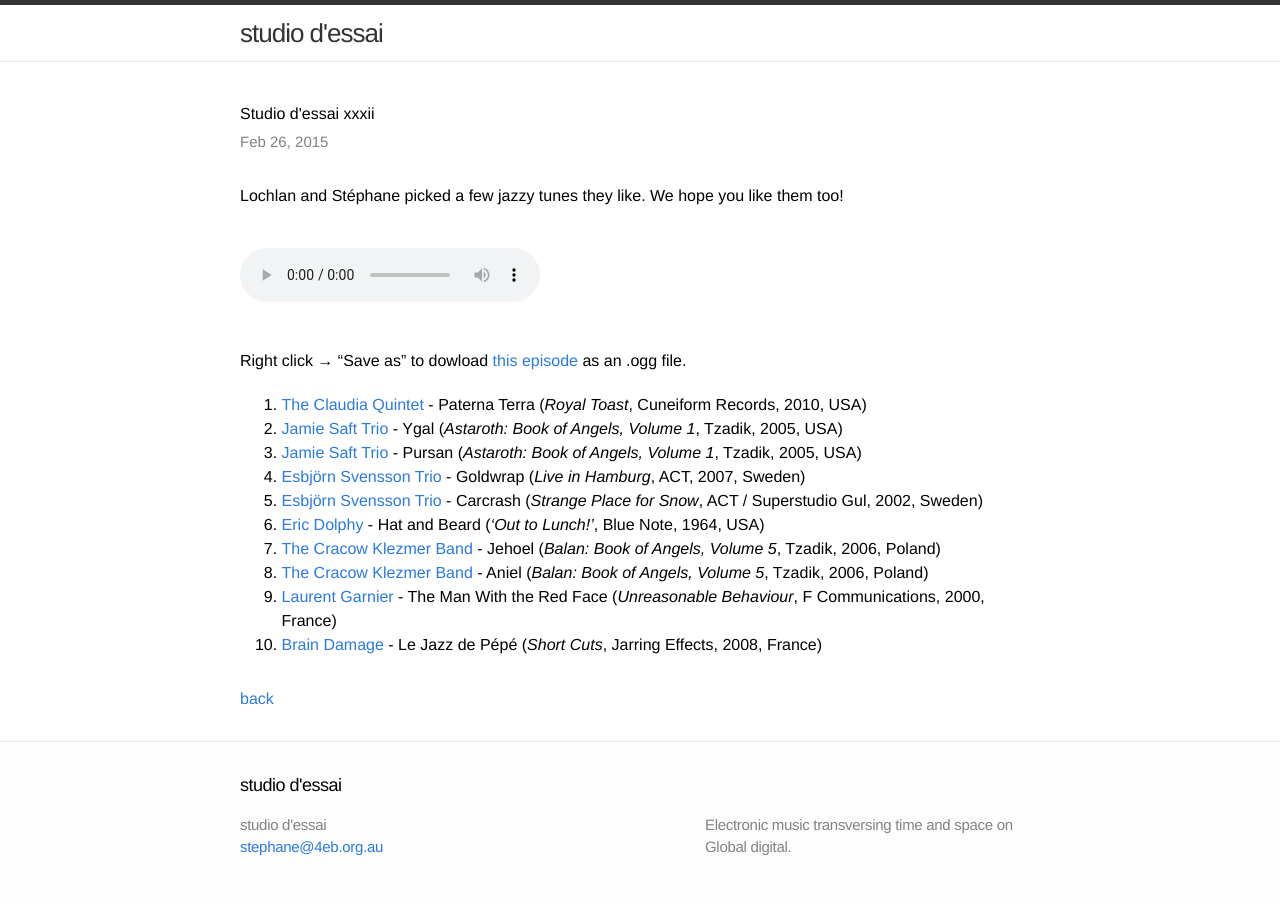
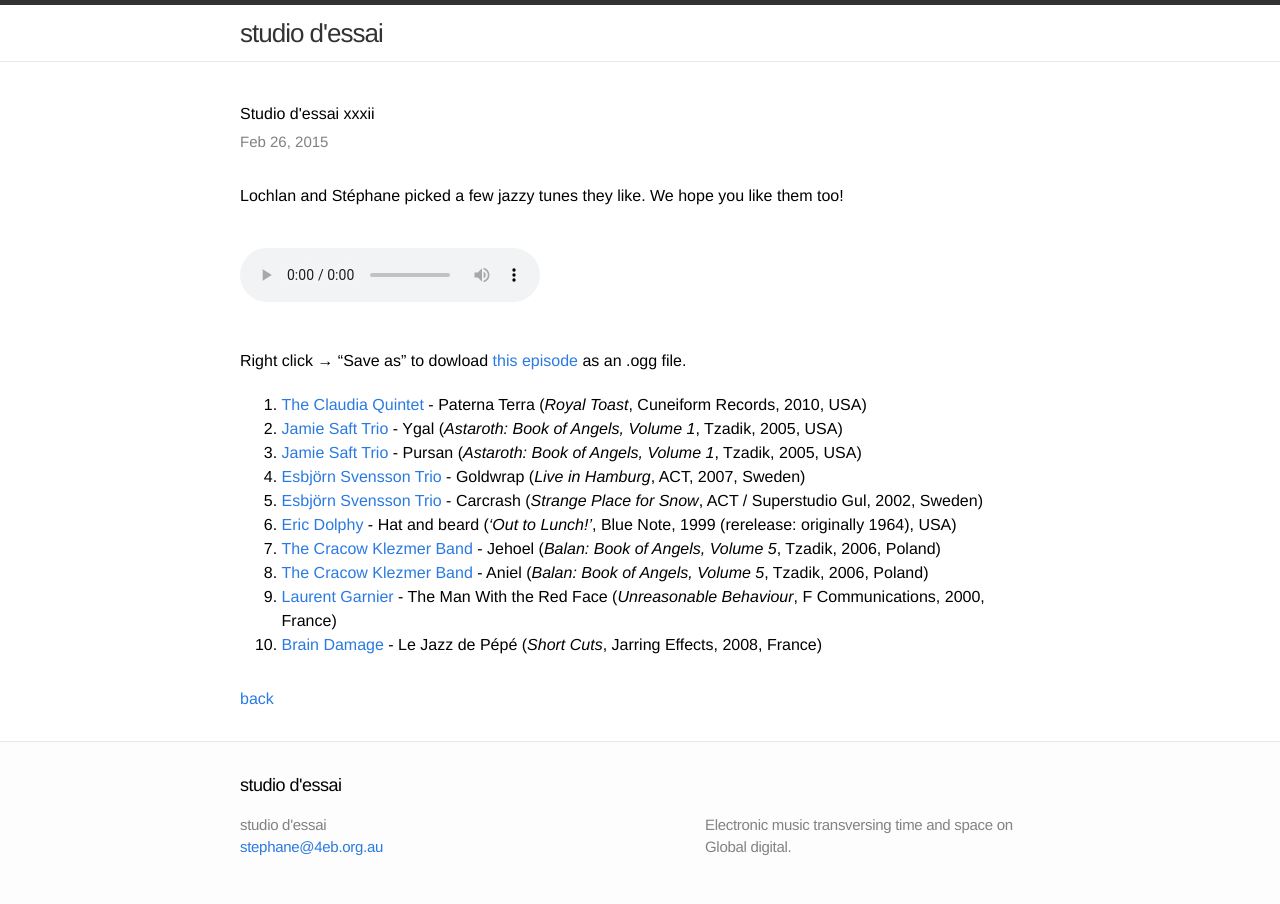
Before and after one commit to studio-dessai/studio-dessai.github.io, a Jekyll site: the page built from _posts/2015-02-26-sdexxxii.md, in a window 1280 px wide. Built offline with Jekyll 4.4.1, drawn with Linux system fonts in a browser that asks for light colours.

Commit message:
+ detail in playlist

```diff
--- a/_posts/2015-02-26-sdexxxii.md
+++ b/_posts/2015-02-26-sdexxxii.md
@@ -17,7 +17,7 @@ href="https://raw.githubusercontent.com/studio-dessai/podcasts/master/2015-02-26
 1. [Jamie Saft Trio](http://musicbrainz.org/artist/641a6c2d-2779-40f4-a927-e2b23d819531) - Pursan (_Astaroth: Book of Angels, Volume 1_, Tzadik, 2005, USA)
 1. [Esbjörn Svensson Trio](http://musicbrainz.org/artist/cfa7c6b1-bbb3-4f9a-a636-cbfafb9b4bcf) - Goldwrap (_Live in Hamburg_, ACT, 2007, Sweden)
 1. [Esbjörn Svensson Trio](http://musicbrainz.org/artist/cfa7c6b1-bbb3-4f9a-a636-cbfafb9b4bcf) - Carcrash (_Strange Place for Snow_, ACT / Superstudio Gul, 2002, Sweden)
-1. [Eric Dolphy](http://musicbrainz.org/artist/badda5cf-f2c5-4dc2-b3d3-07467bdf0f71) - Hat and Beard (_‘Out to Lunch!’_, Blue Note, 1964, USA)
+1. [Eric Dolphy](http://musicbrainz.org/artist/badda5cf-f2c5-4dc2-b3d3-07467bdf0f71) - Hat and beard (_‘Out to Lunch!’_, Blue Note, 1999 (rerelease: originally 1964), USA)
 1. [The Cracow Klezmer Band](http://musicbrainz.org/artist/c7752820-4cef-4435-abf5-e60de2efe2a2) - Jehoel (_Balan: Book of Angels, Volume 5_, Tzadik, 2006, Poland)
 1. [The Cracow Klezmer Band](http://musicbrainz.org/artist/c7752820-4cef-4435-abf5-e60de2efe2a2) - Aniel (_Balan: Book of Angels, Volume 5_, Tzadik, 2006, Poland)
 1. [Laurent Garnier](http://musicbrainz.org/artist/ec477866-bfaa-48e0-affd-1c151ef61b7b) - The Man With the Red Face (_Unreasonable Behaviour_, F Communications, 2000, France)
```
